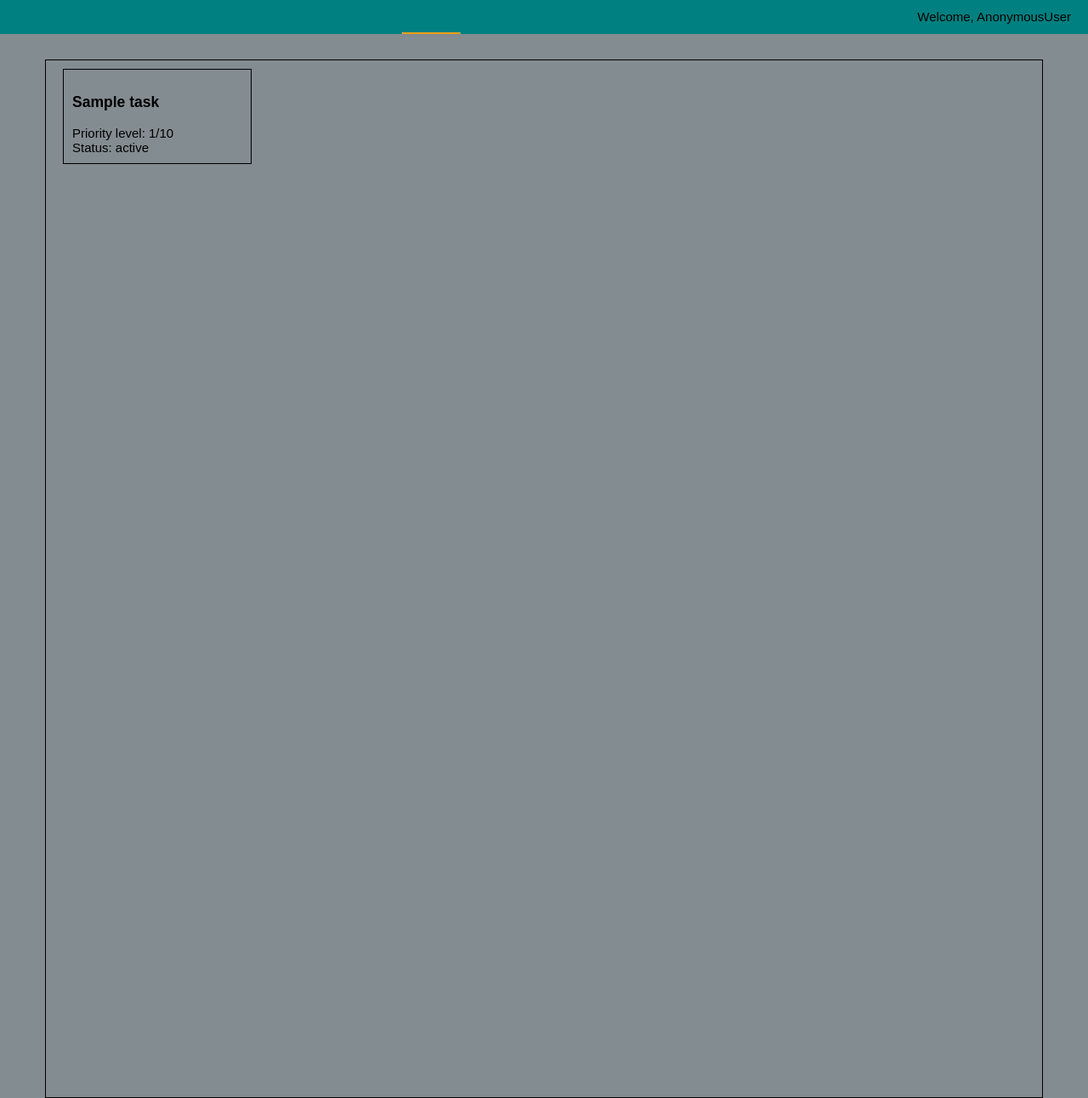
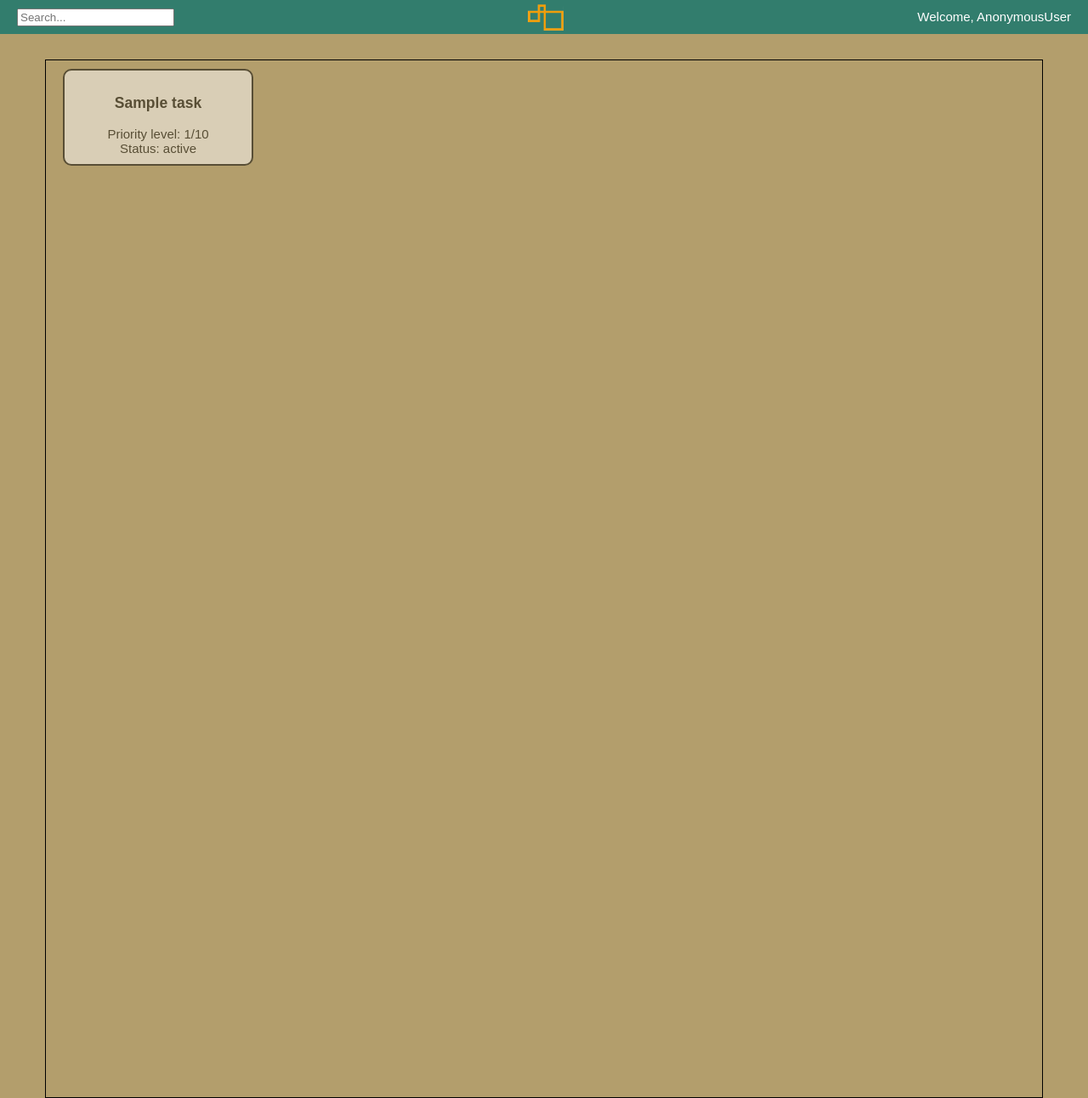
Before and after one commit to phist210/kanban-django, a Django app: page /kanban in a window 1280 px wide. Shown: the whole page at 85% size. Run offline with Django 3.2, Linux system fonts and the light colour scheme; tables that the repository leaves empty hold one stand-in row (values such as "Sample post").

Commit message:
added some sexiness

```diff
--- a/kanban/serializers.py
+++ b/kanban/serializers.py
@@ -10,14 +10,13 @@ class TaskSerializer(serializers.HyperlinkedModelSerializer):
         fields = ('name', 'priority', 'status')
 
     def in_range(priority):
-        if priority not in range(1,11):
+        if priority not in range(1, 11):
             raise serializers.ValidationError('This field must be an integer 1-10.')
 
     def vaild_status(status):
         valid_list = ['active', 'pending', 'complete', 'backlog']
         if status.lower() not in valid_list:
             raise serializers.ValidationError('This field must %s' % (valid_list))
-
 
 
 class UserSerializer(serializers.ModelSerializer):
--- a/kanban/static/css/dashboard.css
+++ b/kanban/static/css/dashboard.css
@@ -1,20 +1,28 @@
 body{
-  background-color: #838C91;
+  background-color: #b39e6c;
   margin: 0;
   font-size: 15px;
   font-family: sans-serif;
 }
 
-img#id{
-  width: 20px;
-  height: 20px;
+.input[type=text] {
+    width: 130px;
+    -webkit-transition: width 0.4s ease-in-out;
+    transition: width 0.4s ease-in-out;
 }
+
+/* When the input field gets focus, change its width to 100% */
+input[type=text]:focus {
+    width: 100%;
+}
+
+
 
 header#nav{
   height:40px;
   overflow: hidden;
   position: relative;
-  background-color: teal;
+  background-color: #327d6d;
   text-align: center;
 }
 
@@ -25,7 +33,7 @@ div#logo{
   display: inline-block;
 }
 
-div#post{
+div#search{
   height: 40px;
   line-height: 40px;
   padding-left: 20px;
@@ -39,6 +47,8 @@ div#account{
   padding-right: 20px;
   float: right;
   vertical-align: middle;
+  font-weight: 100;
+  color: white;
 }
 
 div.wrapper-content{
@@ -46,8 +56,17 @@ div.wrapper-content{
   float: left;
   height: auto;
   padding: 10px;
-  border: 1px solid #000;
+  border: 2.5px solid #000;
   margin-left: 10px;
+  border-radius: 10px;
+  text-align: center;
+  background-color: white;
+  opacity: 0.5;
+  transition: opacity .5s ease-in-out;
+}
+
+div.wrapper-content:hover{
+      opacity: 1;
 }
 
 div#container{
--- a/kanban/templates/kanban/base.html
+++ b/kanban/templates/kanban/base.html
@@ -5,6 +5,7 @@
     <title>KANBAN</title>
     {% load staticfiles %}
     <link rel="stylesheet" href="{% static 'css/dashboard.css' %}" type="text/css"/>
+    <link rel="shortcut icon" type="image/png" href="static/images/kanbanlogo.png"/>
   </head>
   <body>
     {% block content %}
--- a/kanban/templates/kanban/index.html
+++ b/kanban/templates/kanban/index.html
@@ -5,8 +5,12 @@
 
 <header id='nav'>
 
+  <div id='search'>
+    <input type='text' name='search' placeholder="Search...">
+  </div>
+
   <div id='logo'>
-    <img id='logo' src='static/images/kanbanlogo.png' alt='Kanban'/>
+    <img src='static/images/kanbanlogo.png' alt='Kanban' height='42' width='42'/>
   </div>
 
   <div id='account'>
--- a/kanban_project/settings.py
+++ b/kanban_project/settings.py
@@ -86,8 +86,8 @@ DATABASES = {
     'default': {
         'ENGINE': 'django.db.backends.postgresql',
         'NAME': 'kanban_db',
-        # 'USER': 'Friese',
-        'USER': 'emanon805',
+        'USER': 'Friese',
+        # 'USER': 'emanon805',
         'PASSWORD': '6345',
         'HOST': '127.0.0.1',
         'PORT': '5432',
```
